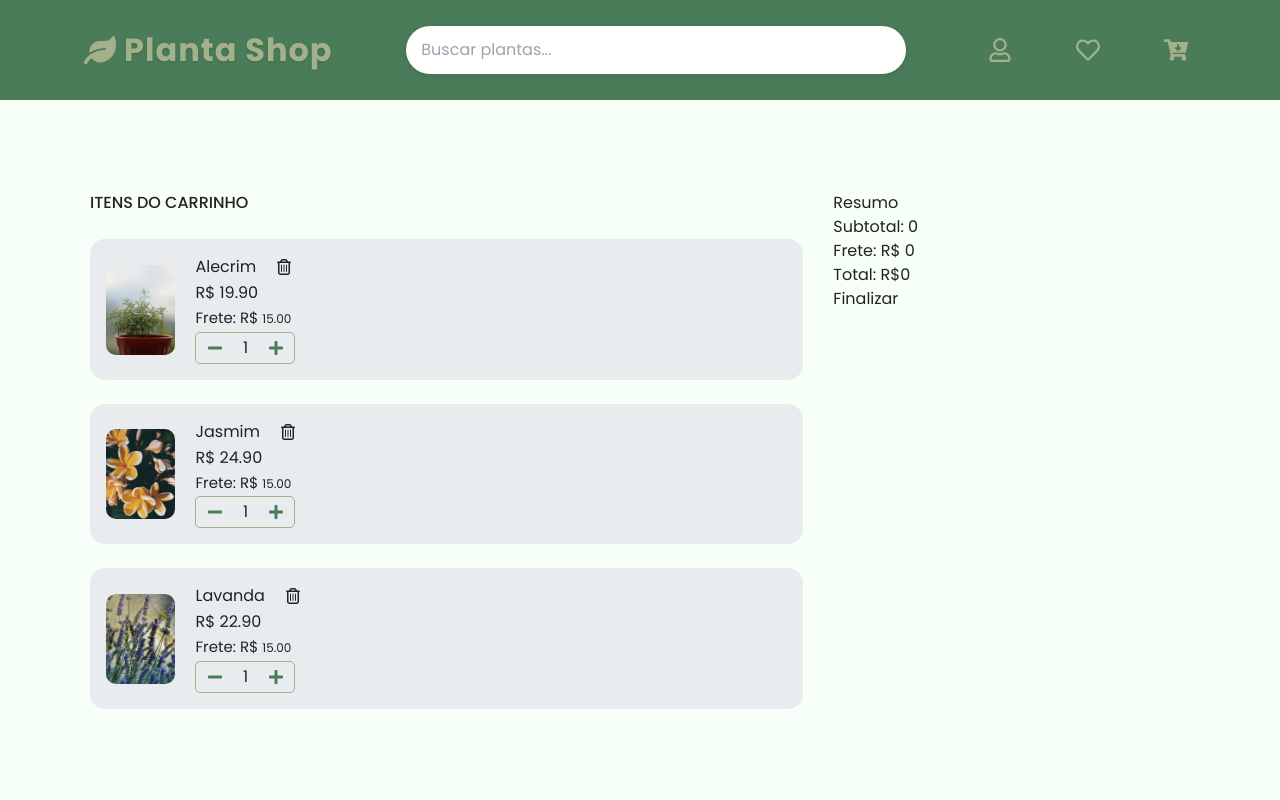
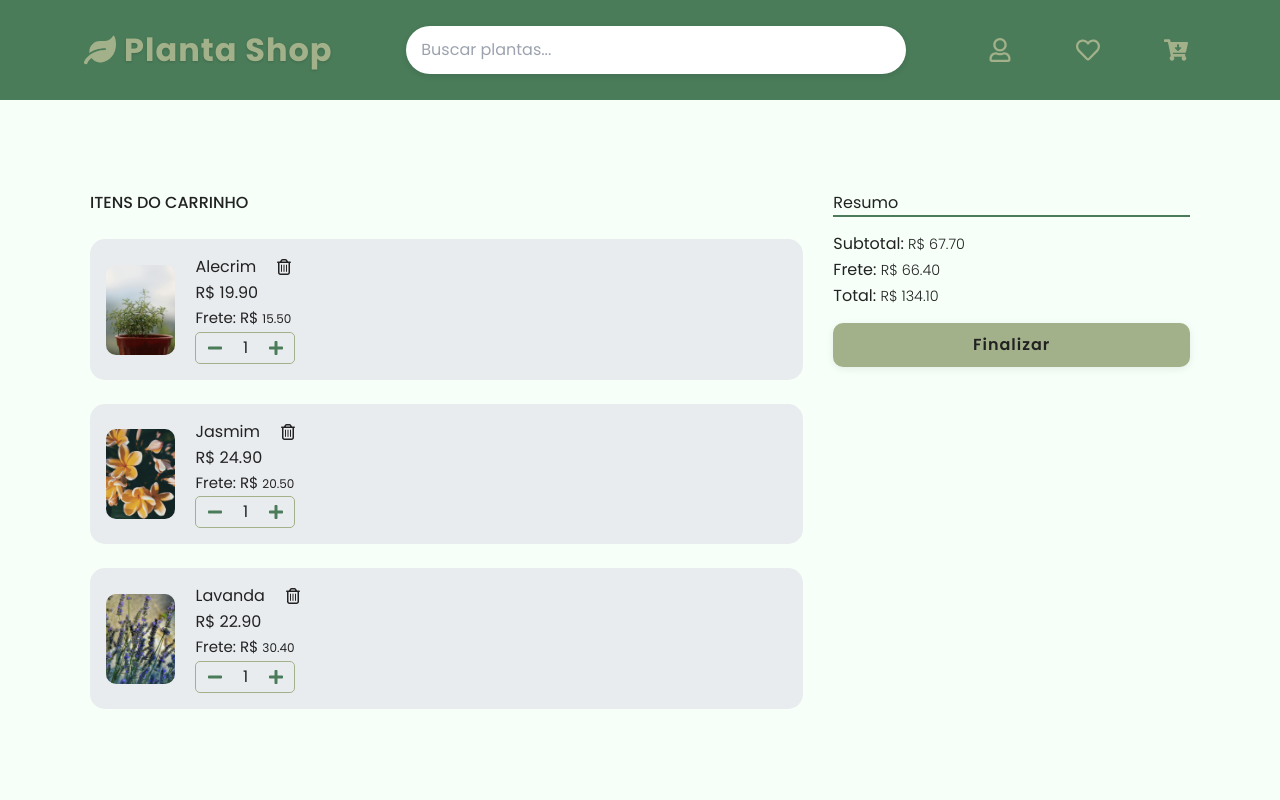
Before and after one commit to DiogoIV/My_store, a React (Vite) app: page /carrinho in a window 1280 px wide. Shown: the top 800 px of the page. Built offline with nearby package versions, Linux system fonts and the light colour scheme.

Commit message:
att cart-resumo

```diff
--- a/src/pages/Cart/Cart.css
+++ b/src/pages/Cart/Cart.css
@@ -1,4 +1,8 @@
 /*main*/
+
+* {
+    border: none;
+}
 .container-principal {
     display: flex;
     flex-direction: column;
@@ -6,6 +10,7 @@
 
     padding: 20px;
     gap: 20px;
+
 
     min-height: calc(100vh - 100px);
     height: auto;
@@ -85,13 +90,60 @@ div.item-titulo h3 {
     font-weight: 400;
 
 }
+/*resumo-carrinho*/
 
 .resumo-carrinho {
+    display: flex;
+    flex-direction: column;
+    gap: 15px;
     min-width: 0;
     position: sticky;
     top: 20px;
     overflow-wrap: break-word;
 }
+
+.resumo-carrinho h2 {
+
+    font-weight: 400;
+
+    border-bottom: 2px solid var(--green-primary);
+
+}
+
+.resumo-carrinho .valores {
+    display: flex;
+    flex-direction: column;
+    gap: 2px;
+}
+
+.valores span.valores-calculados {
+    font-size: 0.9em;
+    font-weight: 300;
+}
+
+
+.resumo-carrinho .btn-acao > button{
+    padding: 10px;
+    cursor: pointer;
+
+
+    background-color: var(--green-light);
+    box-shadow: 0 2px 8px rgba(0,0,0,0.08);
+    border-radius: 10px;
+    width: 100%;
+    letter-spacing: 1px;
+    font-weight: 600;
+    font-size: 1em;
+    transition: 3.s ease;
+
+    font-family: var(--Poppins);
+}
+
+.btn-acao > button:hover {
+    background-color: var(--green-primary);
+    transform: translateY(-2px);
+}
+
 /*btn-item*/
 
 .btn-container {
--- a/src/pages/Cart/Cart.jsx
+++ b/src/pages/Cart/Cart.jsx
@@ -1,6 +1,8 @@
 import { useState } from "react";
+import { Link } from "react-router-dom";
 import { alecrim, jasmim, lavandas, papoulas } from '../../assets/imagens/produtos/flores'
 import { FaPlus, FaMinus, FaRegTrashCan } from '../../assets/icons'
+
 
 import './Cart.css'
 import Header from "../../componentes/Header/Header";
@@ -9,7 +11,7 @@ import Footer from "../../componentes/Footer/Footer";
 
 
 function Cart() {
-    const frete = 15
+
 
     const [produtos, setProdutos] = useState([
         {
@@ -18,6 +20,7 @@ function Cart() {
             imagem: alecrim,
             preco: 19.90,
             quantidade: 1,
+            frete: 15.50
 
 
         },
@@ -27,7 +30,8 @@ function Cart() {
             nome: "Jasmim",
             imagem: jasmim,
             preco: 24.90,
-            quantidade: 1
+            quantidade: 1,
+            frete: 20.50
 
         },
 
@@ -36,54 +40,11 @@ function Cart() {
             nome: "Lavanda",
             imagem: lavandas,
             preco: 22.90,
-            quantidade: 1
+            quantidade: 1,
+            frete: 30.40
 
         }
     ])
-
-    /*quantidade*/
-
-    function aumentarQuantidade(ID) {
-        const aumentarProdutos = produtos.map(produto => {
-
-            if (produto.id == ID) {
-                console.log(produto)
-                return {
-                    ...produto,
-                    quantidade: produto.quantidade + 1
-                }
-            }
-
-            return produto
-        })
-
-        return setProdutos(aumentarProdutos)
-    }
-
-    function diminuirQuantidade(ID) {
-        const diminuirProduto = produtos.map(produto => {
-            if(produto.id === ID) {
-
-                return {
-                    ...produto,
-                    quantidade: Math.max(produto.quantidade - 1, 1)
-
-
-                }
-            }
-
-            return produto
-        })
-
-        return setProdutos(diminuirProduto)
-    }
-    /* remover intems */
-    function removerIntems(ID) {
-
-        const intemRemovido = produtos.filter(el => el.id !== ID)
-
-        return setProdutos(intemRemovido)
-    }
 
     const produto = produtos.map(el => {
         return (
@@ -105,7 +66,7 @@ function Cart() {
                     </div>
 
                     <span>R$ {el.preco.toFixed(2)}</span>
-                    <p className="container-frete">Frete: R$  <span className="valor-frete"> {frete.toFixed(2)}
+                    <p className="container-frete">Frete: R$  <span className="valor-frete"> {el.frete.toFixed(2)}
                     </span>
                     </p>
 
@@ -132,6 +93,80 @@ function Cart() {
     })
 
 
+
+
+
+    /*quantidade*/
+
+    function aumentarQuantidade(ID) {
+        const aumentarProdutos = produtos.map(produto => {
+
+            if (produto.id == ID) {
+                console.log(produto)
+                return {
+                    ...produto,
+                    quantidade: produto.quantidade + 1
+                }
+            }
+
+            return produto
+        })
+
+        return setProdutos(aumentarProdutos)
+    }
+
+    function diminuirQuantidade(ID) {
+        const diminuirProduto = produtos.map(produto => {
+            if (produto.id === ID) {
+
+                return {
+                    ...produto,
+                    quantidade: Math.max(produto.quantidade - 1, 1)
+
+
+                }
+            }
+
+            return produto
+        })
+
+        return setProdutos(diminuirProduto)
+    }
+
+    /* remover intems */
+
+    function removerIntems(ID) {
+
+        const intemRemovido = produtos.filter(el => el.id !== ID)
+
+        return setProdutos(intemRemovido)
+    }
+
+    /*Resumo*/
+
+    function resumo() {
+        let totais = {
+            preco: 0,
+            frete: 0,
+            total: 0
+        }
+
+        for (let i = 0; i !== produtos.length; i++) {
+            totais.preco += produtos[i].preco * produtos[i].quantidade
+
+            totais.frete += produtos[i].frete * produtos[i].quantidade
+
+
+        }
+
+        totais.total = totais.preco + totais.frete
+        console.log(totais.total)
+
+        return totais
+    }
+
+    const resultadoResumo = resumo()
+
     return (
         <>
             <Header />
@@ -153,16 +188,42 @@ function Cart() {
                     <div className="resumo-carrinho">
                         <h2>Resumo</h2>
 
-                        <div className="valores">
-                            <p>Subtotal: <span>0</span></p>
-                            <p>Frete: R$ <span>0</span></p>
-                            <p>Total: R$<span>0</span></p>
-                        </div>
+
+                        {produtos.length !== 0 ? (
+                            <>
+                                <div className="valores">
+                                    <p>Subtotal: <span className="valores-calculados"> R$ {resultadoResumo.preco.toFixed(2)}</span></p>
+
+                                    <p>Frete:  <span className="valores-calculados"> R$ {resultadoResumo.frete.toFixed(2)}</span></p>
+                                    <p>Total: <span className="valores-calculados"> R$ {resultadoResumo.total.toFixed(2)}</span></p>
+                                </div>
 
 
-                        <div className="btn-acao">
-                            <button>Finalizar</button>
-                        </div>
+                                <div className="btn-acao">
+                                    <button>Finalizar</button>
+                                </div>
+                            </>
+
+                        ): (
+                            <>
+                                <div className="carrinho-vazio">
+                                    <div className="desc-resumo">
+                                        <h3>🛒 Carrinho vazio</h3>
+                                        <p>Você ainda não adicionou produtos.</p>
+                                    </div>
+
+                                    <div>
+                                        <Link to="#">
+                                            <button className="btn-acao">
+                                                Continuar comprando
+                                            </button>
+                                        </Link>
+                                    </div>
+                                </div>
+                            </>
+                        )
+                        }
+
 
                     </div>
 
```
